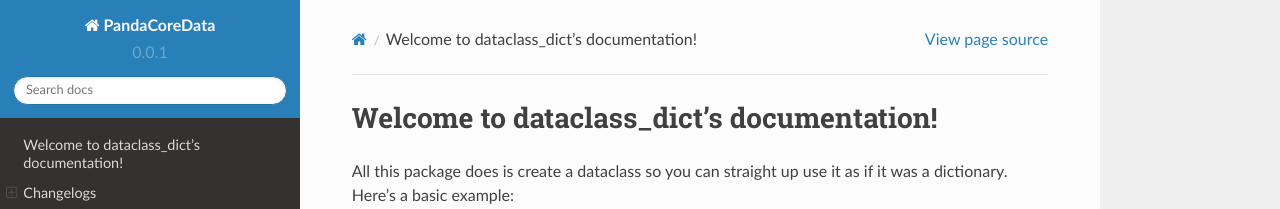
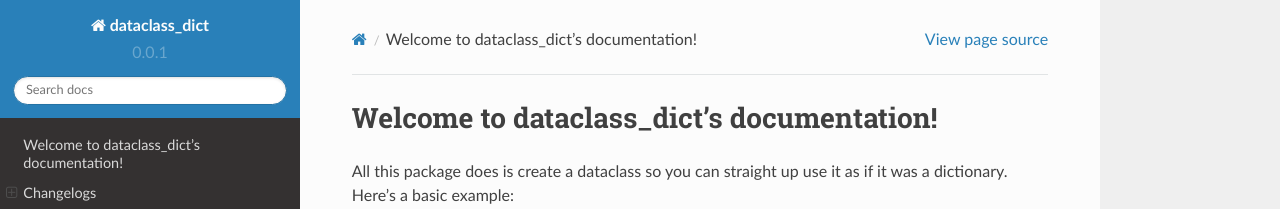
Before and after one commit to leandro-benedet-garcia/dataclass_dict, a Sphinx documentation site: the page built from docs/source/index.rst, in a window 1280 px wide. Shown: the top 209 px of the page. Built offline with Sphinx 7.4.7 and the Read the Docs theme 2.0.0, drawn with Linux system fonts in a browser that asks for light colours.

Commit message:
fixed package title

```diff
--- a/docs/source/conf.py
+++ b/docs/source/conf.py
@@ -12,7 +12,7 @@ sys.path.insert(0, os.path.abspath('../../src'))
 from dataclass_dict.__version__ import __version__
 
 # -- Project information -------------------------------------------------------
-project = 'PandaCoreData'
+project = 'dataclass_dict'
 copyright = '2019, Leandro (Cerberus1746) Benedet Garcia'
 author = 'Leandro (Cerberus1746) Benedet Garcia'
 version = __version__
@@ -47,6 +47,5 @@ html_static_path = ['_static']
 master_doc = 'index'
 
 intersphinx_mapping = {
-    'tinydb':  ('https://tinydb.readthedocs.io/en/latest/', None),
     'python':  ('https://docs.python.org/3/', None),
 }
```
